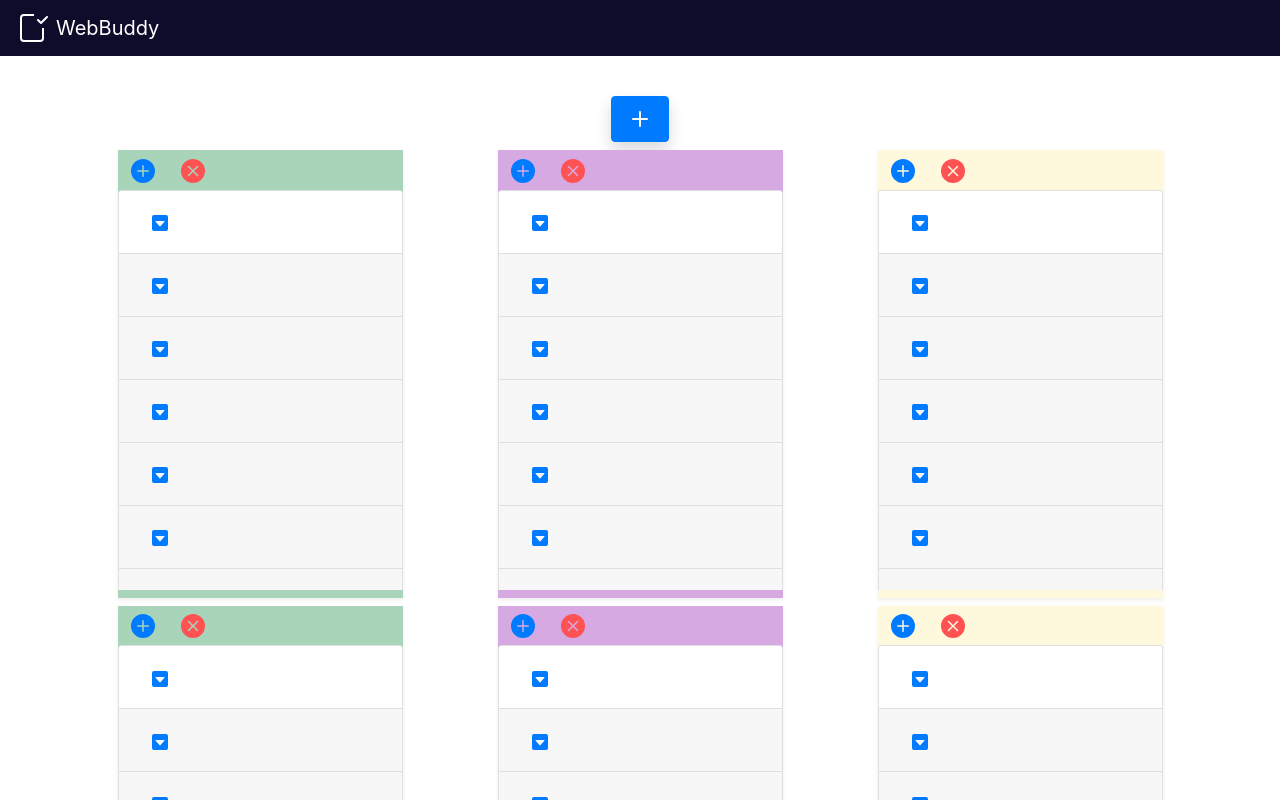
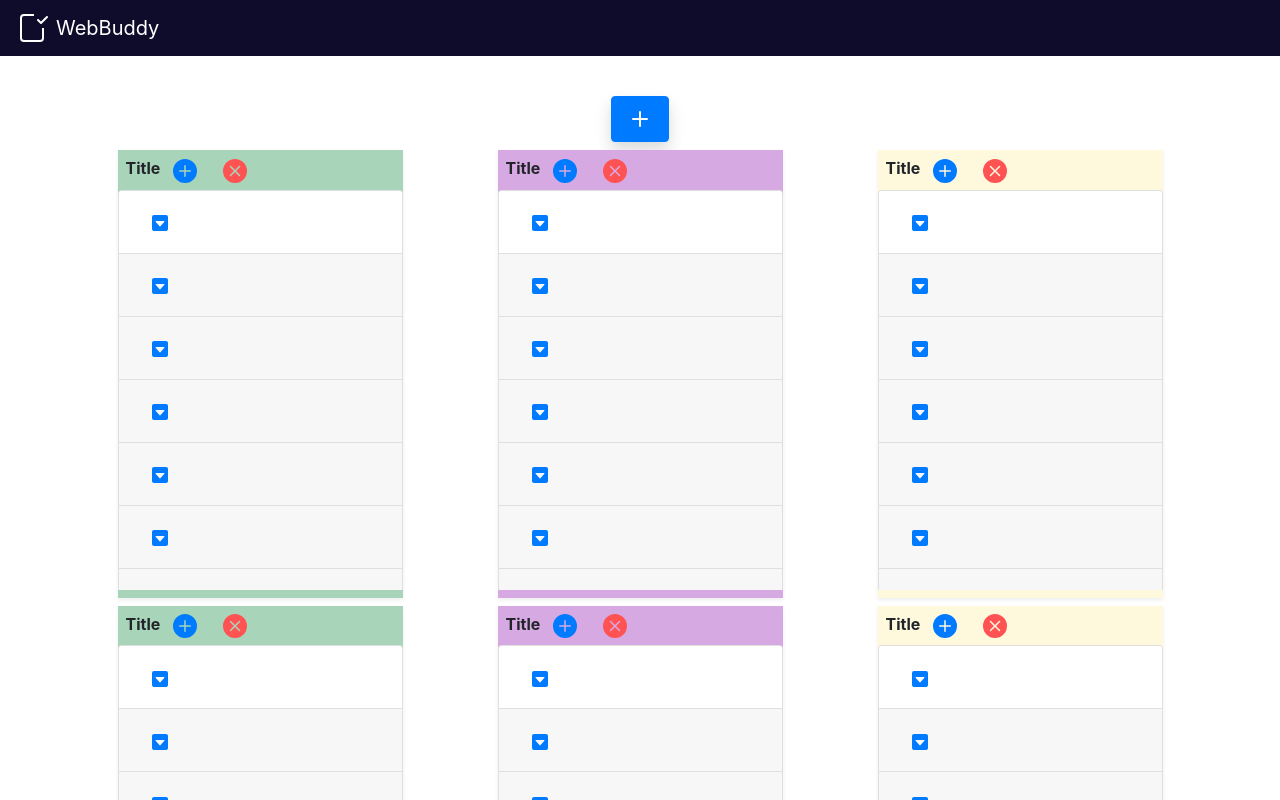
Before and after one commit to Oluwatobi-beebittech/WebBuddy, a React (Create React App) app: page / in a window 1280 px wide. Shown: the top 800 px of the page. Built offline with nearby package versions, Linux system fonts and the light colour scheme.

Commit message:
added title

```diff
--- a/src/containers/cards.jsx
+++ b/src/containers/cards.jsx
@@ -16,13 +16,19 @@ class Cards extends Component {
           className="col-md-3 shadow-sm px-0 pb-2"
           style={{ backgroundColor: this.props.cardColor }}
         >
-          <div className="w-100 mx-auto" style={{ backgroundColor: this.props.cardColor }}>
+          <div
+            className="w-100 mx-auto"
+            style={{ backgroundColor: this.props.cardColor }}
+          >
+            <p className="d-inline ml-2">
+              <b>Title</b>
+            </p>
             <AddItem />
             <DestroyCard />
           </div>
           <div className="myCard">
-            <Accordion >
-              <ListItem/>
+            <Accordion>
+              <ListItem />
             </Accordion>
           </div>
         </div>
```
